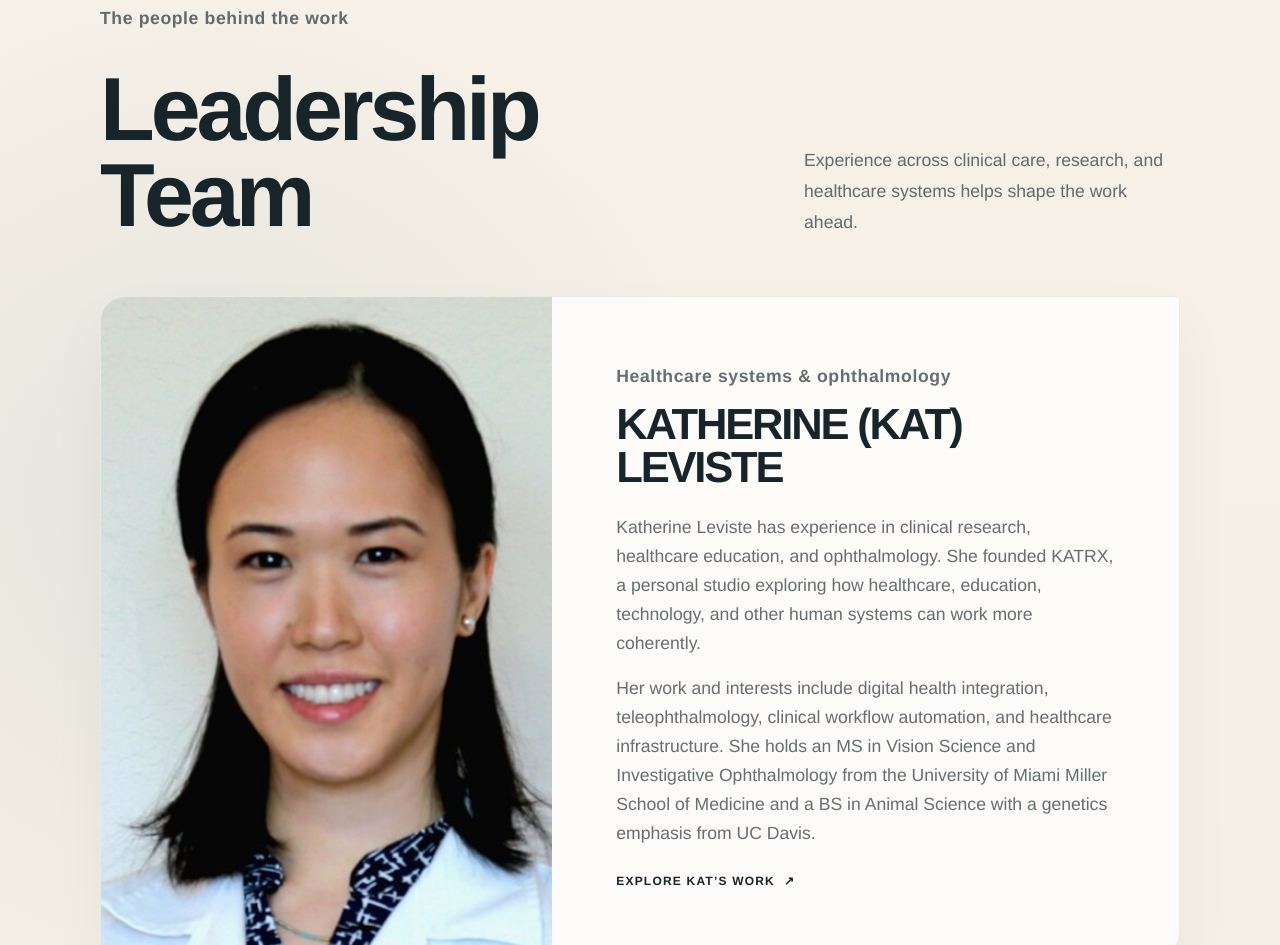
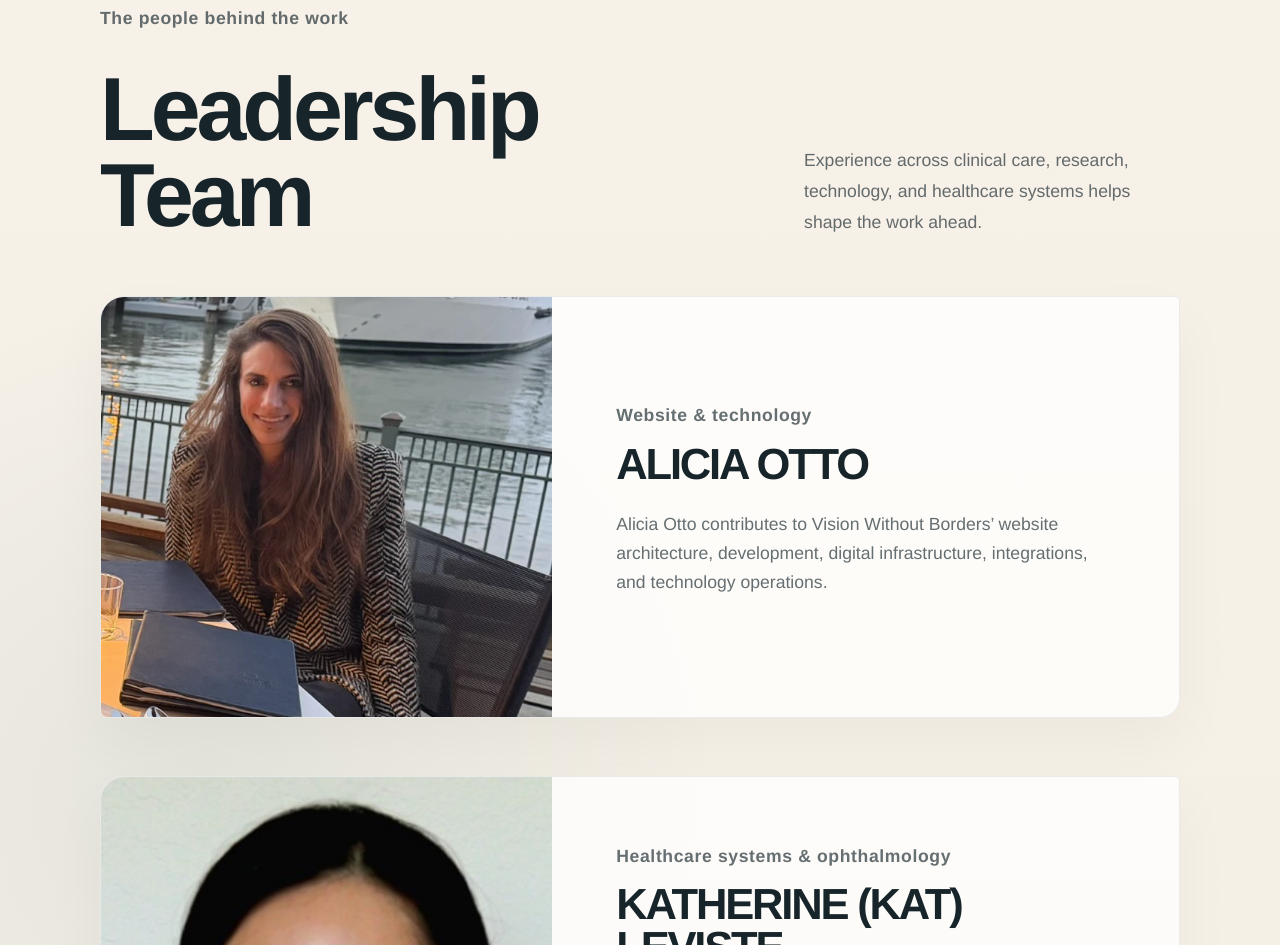
Before and after one commit to aliciavissuet/vwb, a plain HTML site: page about/index.html in a window 1280 px wide. Shown: the part 4374-5319 px from the top of the page. Drawn offline with Linux system fonts and the light colour scheme.

Commit message:
VWB-04 Add Alicia portrait and technology profile

```diff
--- a/about/index.html
+++ b/about/index.html
@@ -112,7 +112,15 @@
         </section>
 
         <section class="people-section leadership-section" aria-labelledby="leadership-title">
-          <div class="people-section-intro"><p class="section-kicker">The people behind the work</p><h2 id="leadership-title">Leadership Team</h2><p class="lead">Experience across clinical care, research, and healthcare systems helps shape the work ahead.</p></div>
+          <div class="people-section-intro"><p class="section-kicker">The people behind the work</p><h2 id="leadership-title">Leadership Team</h2><p class="lead">Experience across clinical care, research, technology, and healthcare systems helps shape the work ahead.</p></div>
+          <article class="leadership-card">
+            <div class="leadership-photo"><img src="/assets/alicia-otto-portrait.webp" alt="Portrait of Alicia Otto" loading="lazy" /></div>
+            <div class="leadership-copy">
+              <p class="section-kicker">Website &amp; technology</p>
+              <h3>Alicia Otto</h3>
+              <p>Alicia Otto contributes to Vision Without Borders’ website architecture, development, digital infrastructure, integrations, and technology operations.</p>
+            </div>
+          </article>
           <article class="leadership-card">
             <div class="leadership-photo"><img src="/assets/kat-leviste-headshot.png" alt="Portrait of Katherine Leviste" loading="lazy" /></div>
             <div class="leadership-copy">
```
Also changed, not shown: assets/alicia-otto-portrait.webp (added).
